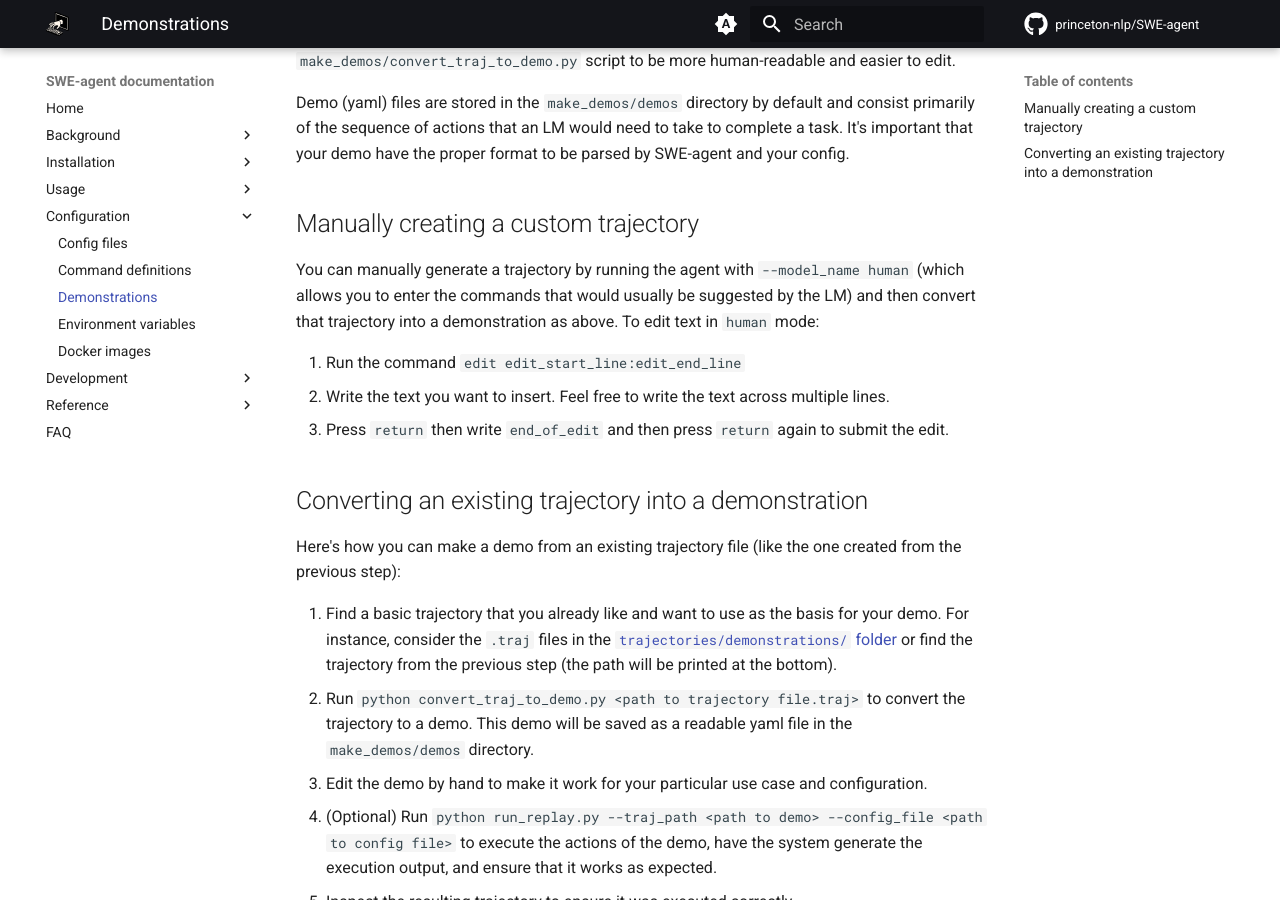
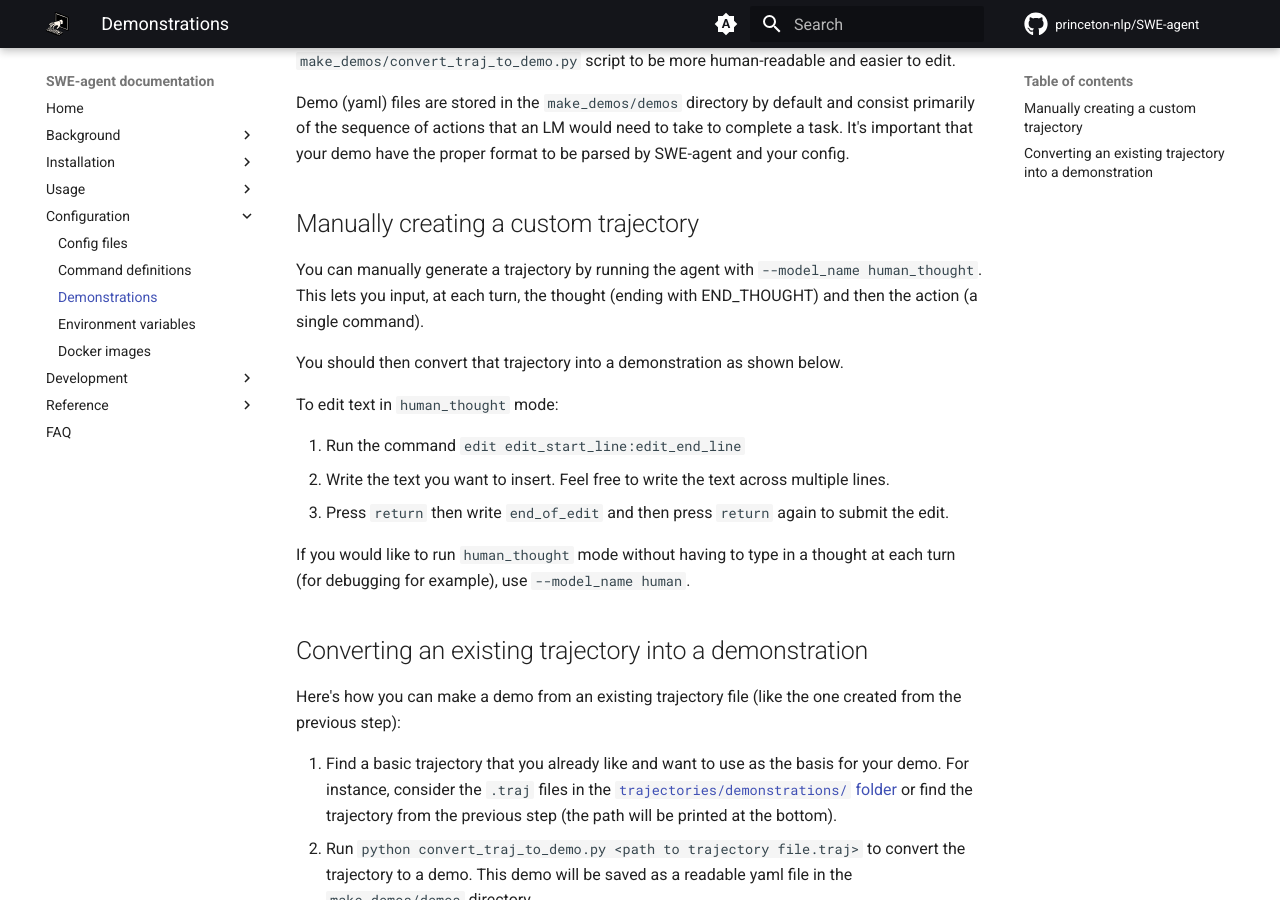
Before and after one commit to princeton-nlp/SWE-agent, an MkDocs documentation site: the page built from docs/config/demonstrations.md, in a window 1280 px wide and 900 px high, scrolled down 322 px. Built offline with MkDocs 1.6.1 and Material for MkDocs 9.7.7, drawn with Linux system fonts in a browser that asks for light colours; comment, search, counter and statistics services are not loaded.

Commit message:
Update demonstrations.md - mentioning human_thought option

```diff
--- a/docs/config/demonstrations.md
+++ b/docs/config/demonstrations.md
@@ -8,12 +8,18 @@ Demo (yaml) files are stored in the `make_demos/demos` directory by default and
 
 ## Manually creating a custom trajectory <a name="manual"></a>
 
-You can manually generate a trajectory by running the agent with `--model_name human` (which allows you to enter the commands that would usually be suggested by the LM) and then convert that trajectory into a demonstration as above.
-To edit text in `human` mode:
+You can manually generate a trajectory by running the agent with `--model_name human_thought`.
+This lets you input, at each turn, the thought (ending with END_THOUGHT) and then the action (a single command).
+
+You should then convert that trajectory into a demonstration as shown below.
+
+To edit text in `human_thought` mode:
 
 1. Run the command `edit edit_start_line:edit_end_line`
 2. Write the text you want to insert. Feel free to write the text across multiple lines.
 3. Press `return` then write `end_of_edit` and then press `return` again to submit the edit.
+
+If you would like to run `human_thought` mode without having to type in a thought at each turn (for debugging for example), use  `--model_name human`.
 
 ## Converting an existing trajectory into a demonstration
 
```
